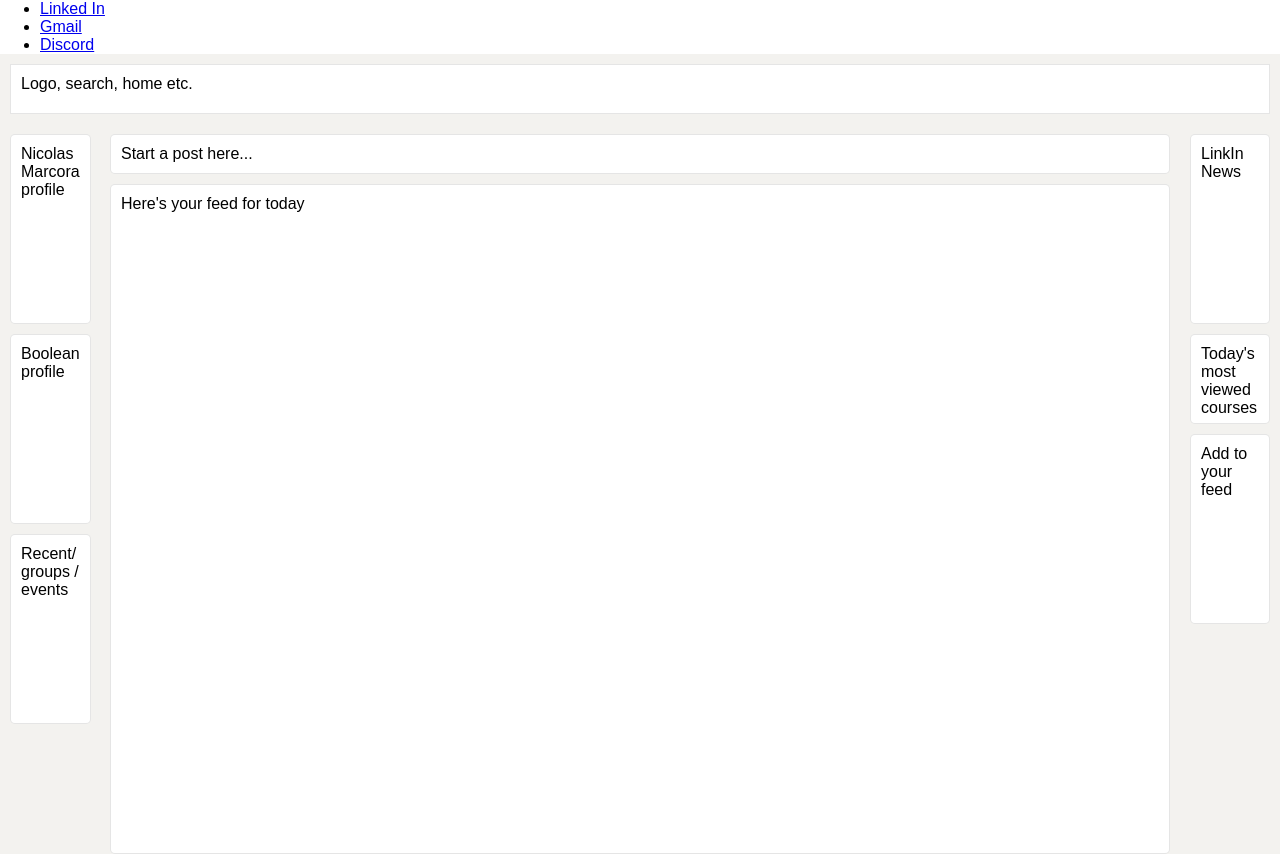
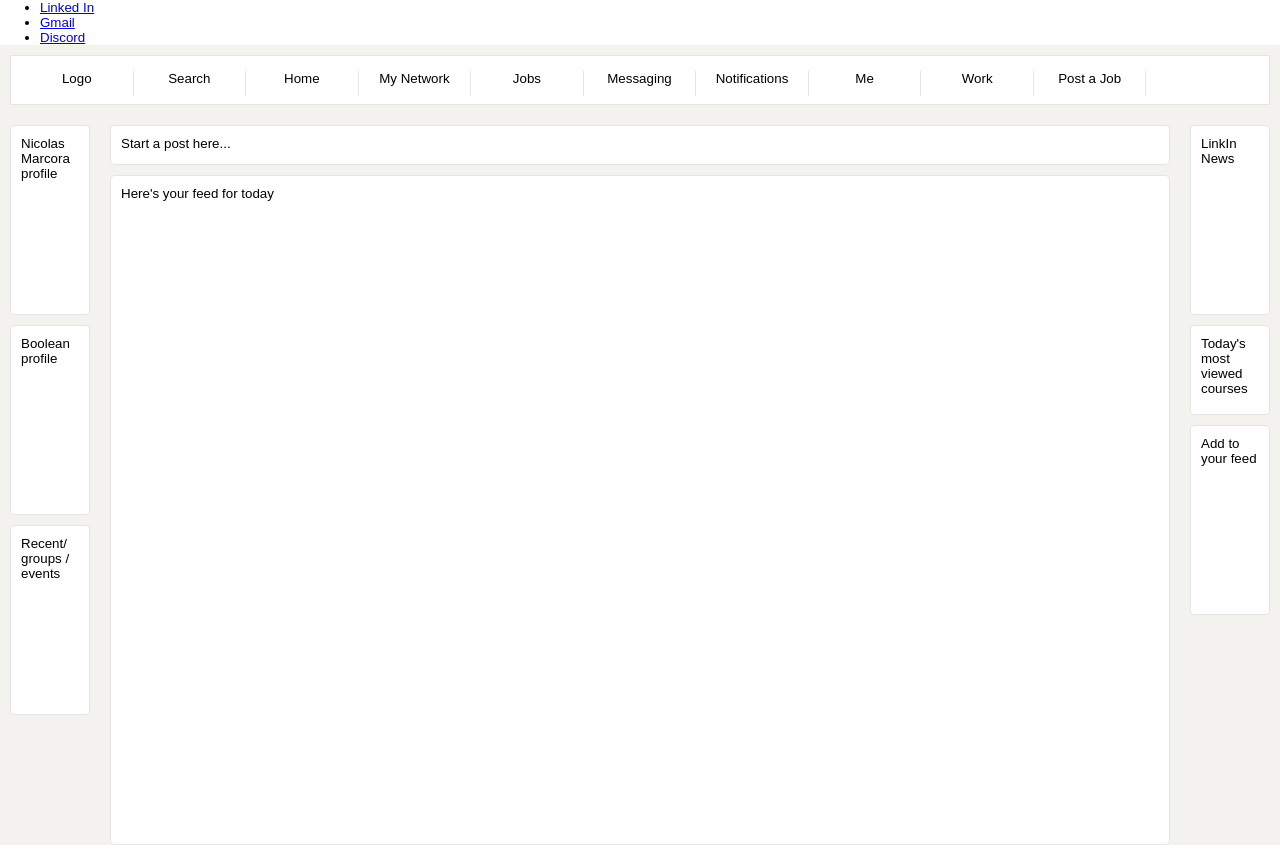
Before and after one commit to MillieVidot/boolean-uk-html-popular-page-layouts, a website: page linkedin/index.html in a window 1280 px wide. Drawn offline with Linux system fonts and the light colour scheme.

Commit message:
Finalised nested grids on LinkedIn Div soup lol

```diff
--- a/linkedin/index.html
+++ b/linkedin/index.html
@@ -15,7 +15,18 @@
     </ul>
 
     <div class="container">
-      <div class="header">Logo, search, home etc.</div>
+      <div class="header">
+        <div class="logo">Logo</div>
+        <div class="search">Search</div>
+        <div class="home">Home</div>
+        <div class="my-network">My Network</div>
+        <div class="jobs">Jobs</div>
+        <div class="messaging">Messaging</div>
+        <div class="notifications">Notifications</div>
+        <div class="me">Me</div>
+        <div class="work">Work</div>
+        <div class="post">Post a Job</div>
+      </div>
       <div class="left-nav">
         <div class="profile">Nicolas Marcora profile</div>
         <div class="company">Boolean profile</div>
--- a/linkedin/style_linkedin.css
+++ b/linkedin/style_linkedin.css
@@ -2,6 +2,7 @@
   margin: 0px;
   box-sizing: border-box;
   font-family: sans-serif;
+  font-size: 10pt;
 }
 .container {
   display: grid;
@@ -11,7 +12,6 @@
     100px 1fr 100px;
 
   height: 100vh;
-  margin 30px;
   background-color: #f3f2ef;
 }
 
@@ -21,7 +21,12 @@
   border: solid 1px rgba(0, 0, 0, 0.1);
   padding: 10px;
   margin: 10px;
+  text-align: center;
 
+  display: grid;
+  grid-template:
+    "logo search search home my-network jobs messaging notifications me work post" 30px /
+    1fr 1fr 1fr 1fr 1fr 1fr 1fr 1fr 1fr 1fr 1fr;
 }
 
 .left-nav {
@@ -91,3 +96,17 @@
   margin: 10px 10px 0px 10px;
   padding: 10px;
 }
+
+.logo,
+.search,
+.home,
+.my-network,
+.jobs,
+.messaging,
+.notifications,
+.me,
+.work,
+.post {
+  border-right: solid 1px rgba(0, 0, 0, 0.1);
+  margin-top: 5px;
+}
```
